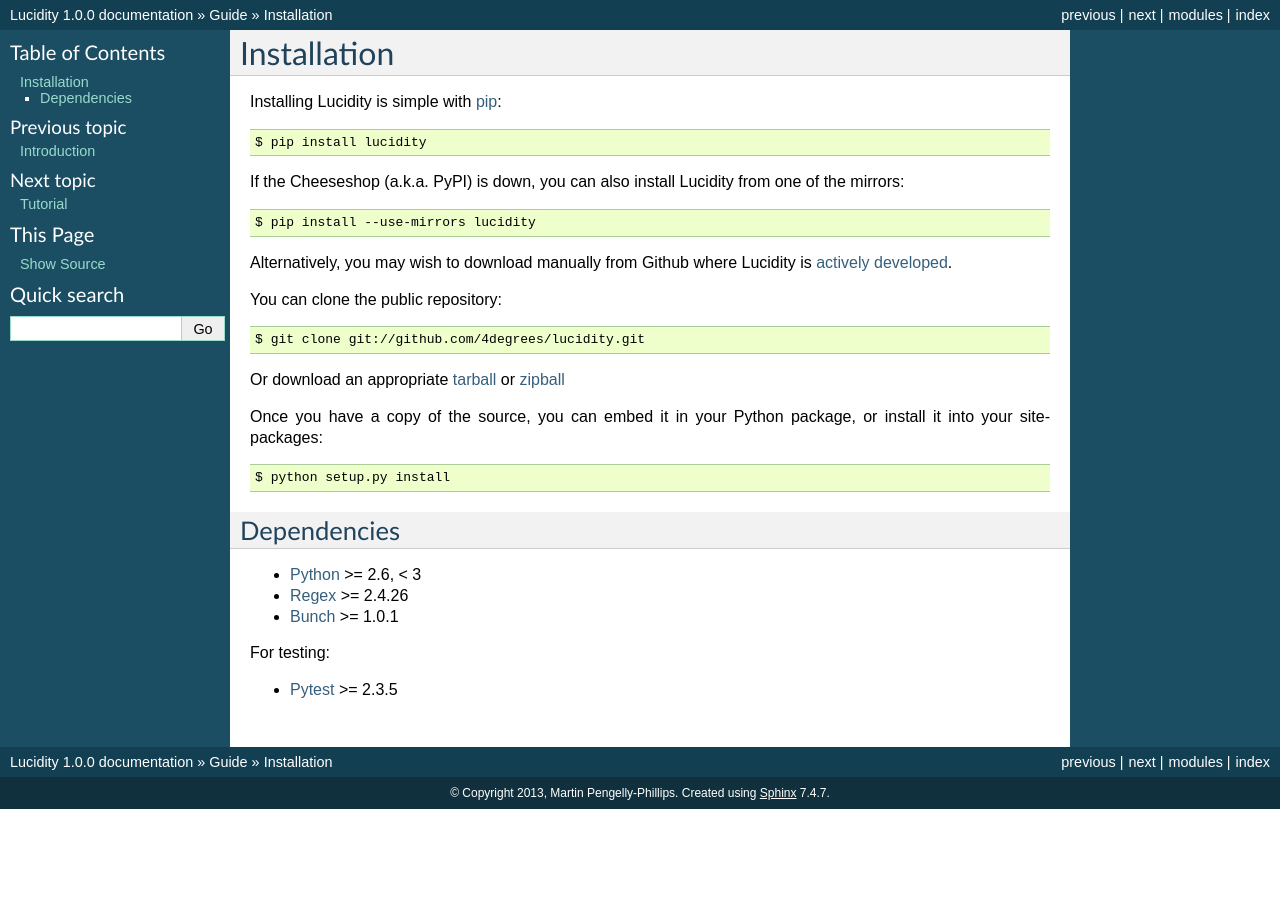
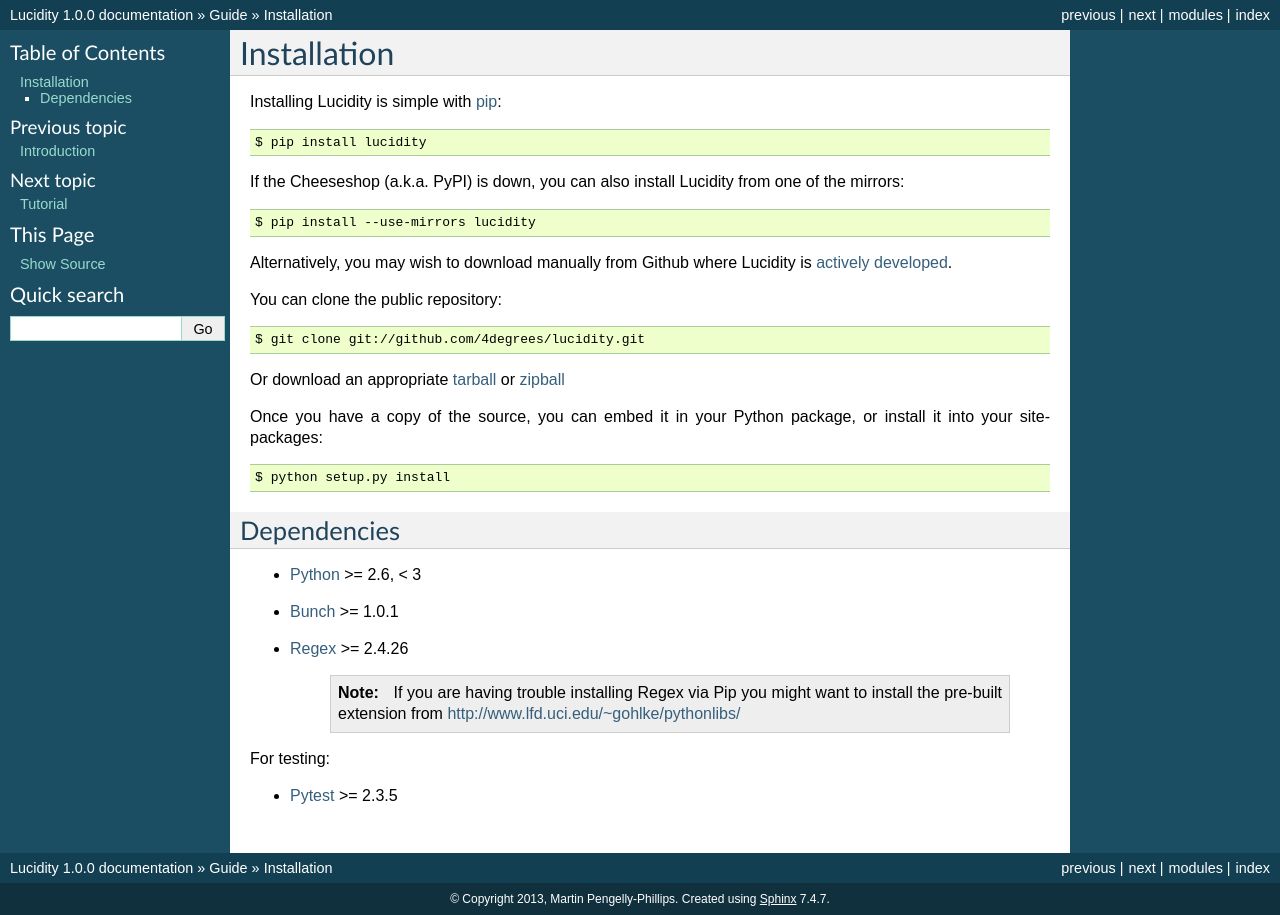
Before and after one commit to 4degrees/lucidity, a Sphinx documentation site: the page built from doc/guide/installation.rst, in a window 1280 px wide. Built offline with Sphinx 7.4.7, drawn with Linux system fonts in a browser that asks for light colours.

Commit message:
Add install hint regarding Regex package on Windows.

```diff
--- a/doc/guide/installation.rst
+++ b/doc/guide/installation.rst
@@ -38,8 +38,14 @@
 -------------
 
 * `Python <http://python.org>`_ >= 2.6, < 3
+* `Bunch <https://github.com/dsc/bunch>`_ >= 1.0.1
 * `Regex <https://code.google.com/p/mrab-regex-hg>`_ >= 2.4.26
-* `Bunch <https://github.com/dsc/bunch>`_ >= 1.0.1
+
+    .. note::
+
+        If you are having trouble installing Regex via Pip you might want to
+        install the pre-built extension from
+        http://www.lfd.uci.edu/~gohlke/pythonlibs/
 
 For testing:
 
```
